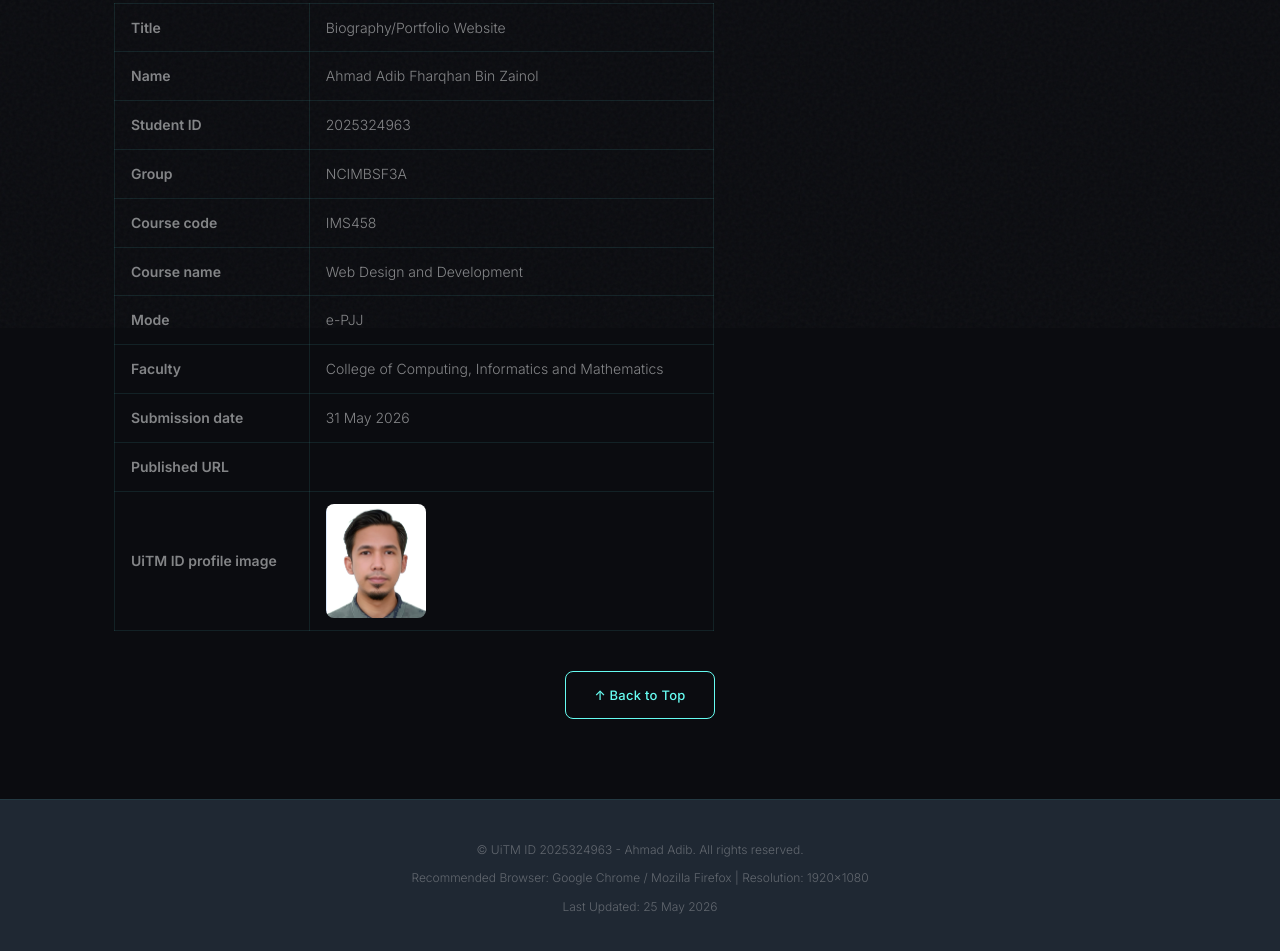
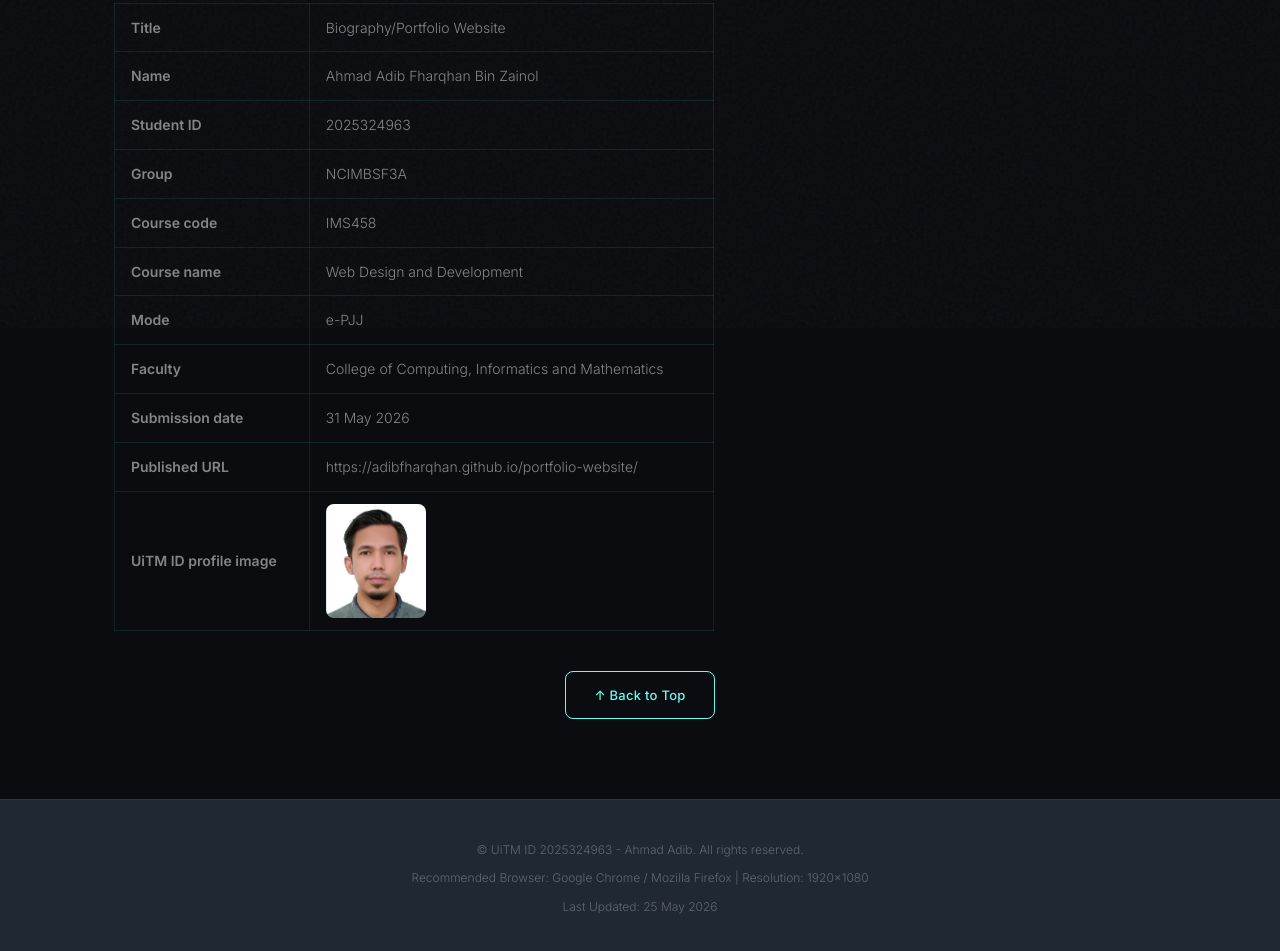
Before and after one commit to AdibFharqhan/portfolio-website, a plain HTML site: page aboutme.html in a window 1280 px wide. Shown: the part 472-1423 px from the top of the page. Drawn offline with Linux system fonts and the light colour scheme.

Commit message:
Update aboutme.html

```diff
--- a/aboutme.html
+++ b/aboutme.html
@@ -83,7 +83,7 @@
             </tr>
             <tr>
               <td><strong>Published URL</strong></td>
-              <td></td>
+              <td><a href="https://adibfharqhan.github.io/portfolio-website/" target="_blank">https://adibfharqhan.github.io/portfolio-website/</a></td>
             </tr>
             <tr>
               <td><strong>UiTM ID profile image</strong></td>
```
